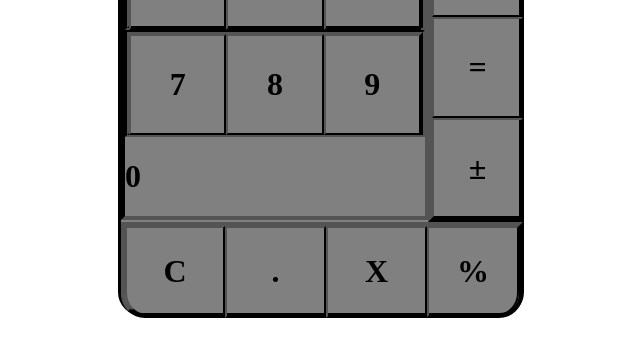
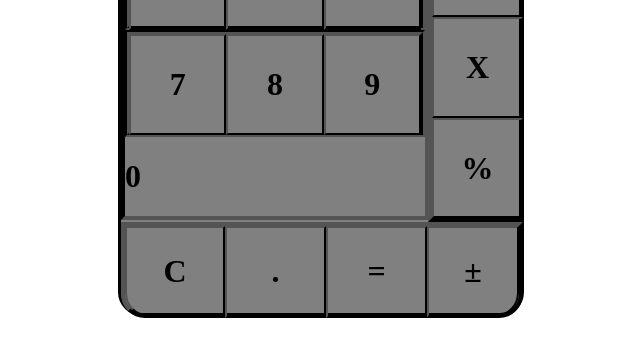
Before and after one commit to WinstonUpchurch/calculator, a plain HTML site: page index.html in a window 1280 px wide. Shown: the part 429-769 px from the top of the page, 319-959 px from the left. Drawn offline with Linux system fonts and the light colour scheme.

Commit message:
minor changes to layout of buttons.

```diff
--- a/index.html
+++ b/index.html
@@ -32,14 +32,14 @@
         <div class="modRight">
             <div class="modR"><h1>+</h1></div>
             <div class="modR"><h1>-</h1></div>
-            <div class="modR"><h1>=</h1></div>
-            <div class="modR"><h1>&#177;</h1></div>
+            <div class="modR"><h1>X</h1></div>
+            <div class="modR"><h1>%</h1></div>
         </div>
         <div class="modBottom">
             <div class="modBL"><h1>C</h1></div>
             <div class="mod"><h1>.</h1></div>
-            <div class="mod"><h1>X</h1></div>
-            <div class="modBR"><h1>%</h1></div>
+            <div class="mod"><h1>=</h1></div>
+            <div class="modBR"><h1>&#177;</h1></div>
         </div>
 
     </div>
```
